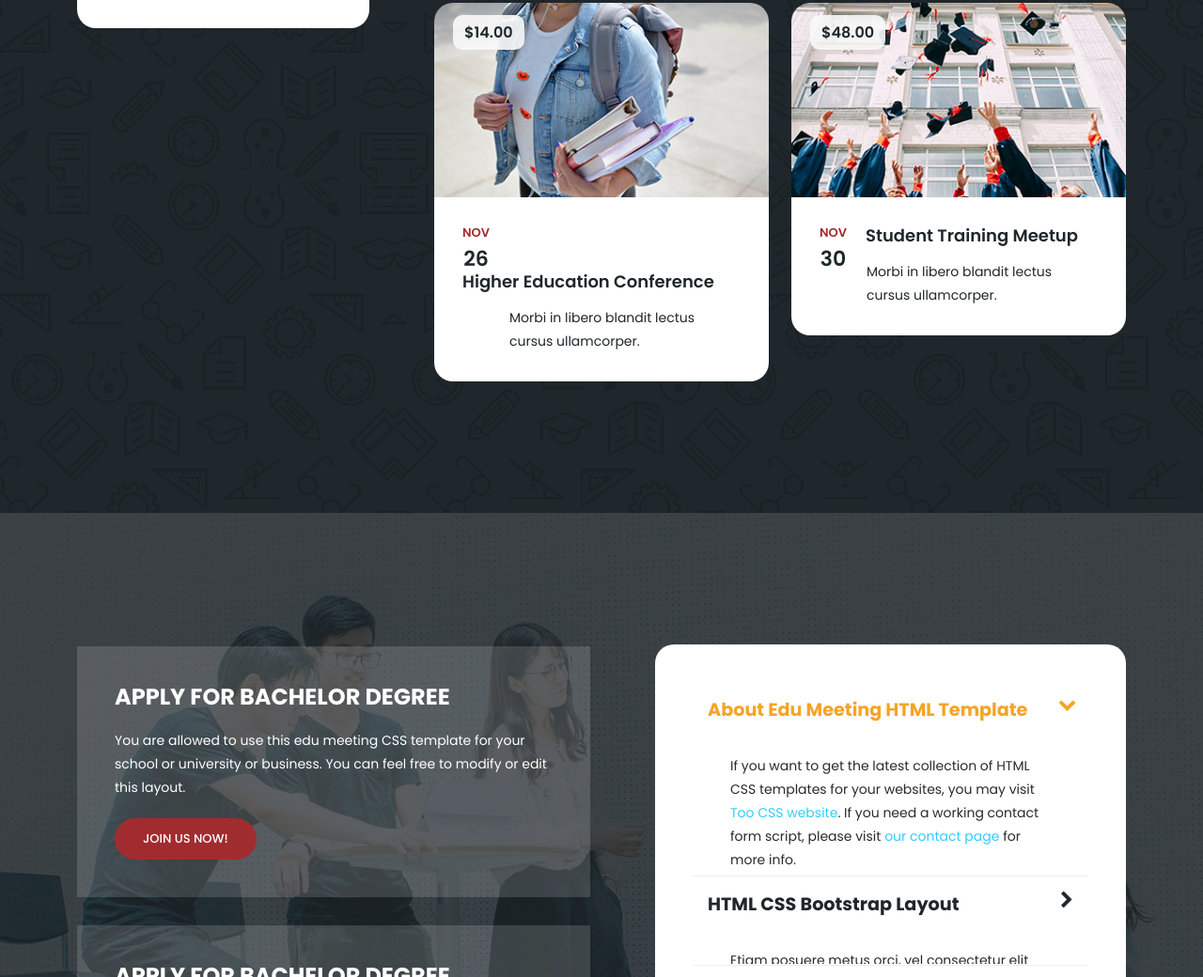
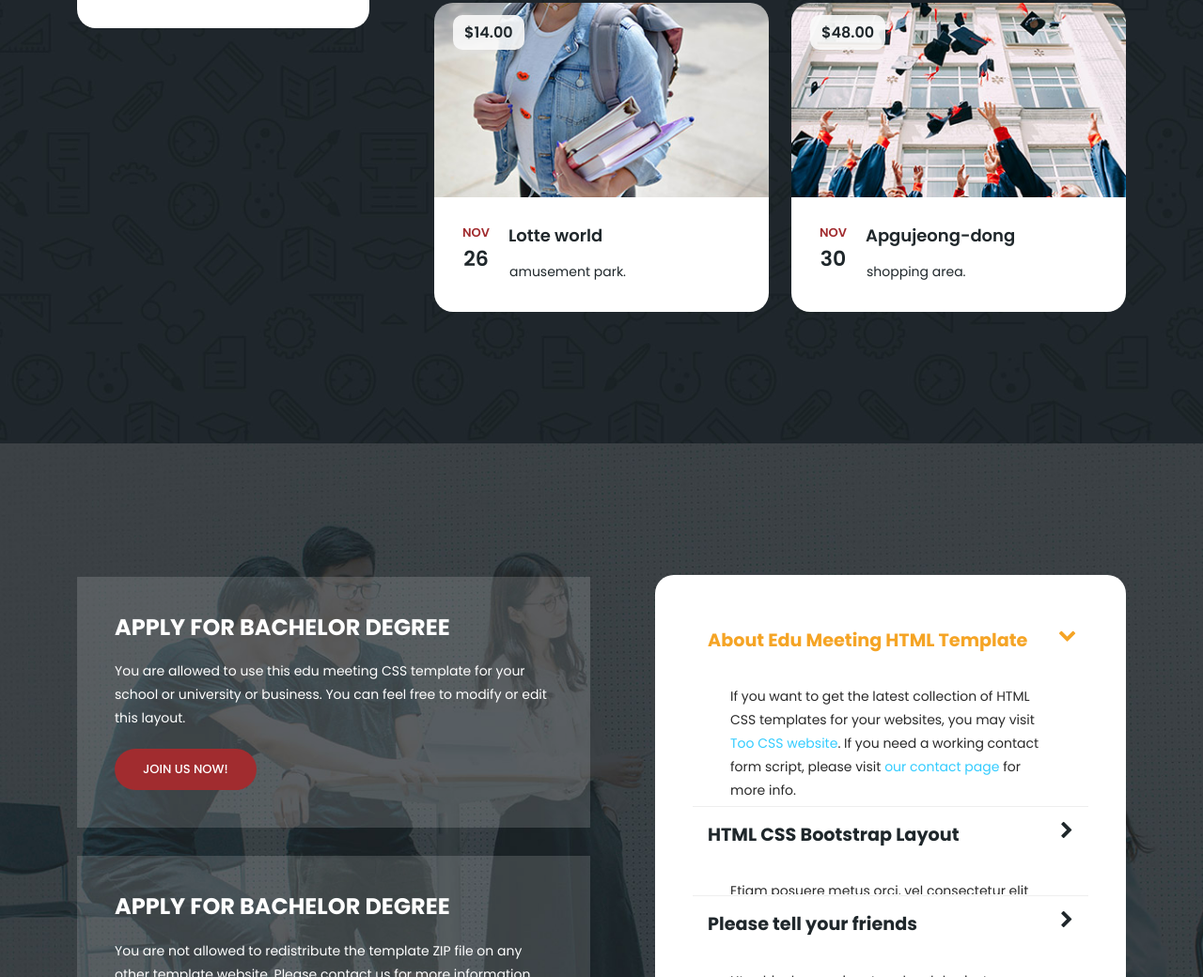
Before and after one commit to swunana/web, a plain HTML site: page index.html in a window 1280 px wide. Shown: the part 1589-2629 px from the top of the page at 94% size. Drawn offline with nearby package versions, Linux system fonts and the light colour scheme.

Commit message:
Update index.html

```diff
--- a/index.html
+++ b/index.html
@@ -249,8 +249,8 @@ https://templatemo.com/tm-569-edu-meeting
                   <div class="date">
                     <h6>Nov <span>26</span></h6>
                   </div>
-                  <a href="meeting-details.html"><h4>Higher Education Conference</h4></a>
-                  <p>Morbi in libero blandit lectus<br>cursus ullamcorper.</p>
+                  <a href="meeting-details.html"><h4>Lotte world</h4></a>
+                  <p>amusement park.</p>
                 </div>
               </div>
             </div>
@@ -266,8 +266,8 @@ https://templatemo.com/tm-569-edu-meeting
                   <div class="date">
                     <h6>Nov <span>30</span></h6>
                   </div>
-                  <a href="meeting-details.html"><h4>Student Training Meetup</h4></a>
-                  <p>Morbi in libero blandit lectus<br>cursus ullamcorper.</p>
+                  <a href="meeting-details.html"><h4>Apgujeong-dong</h4></a>
+                  <p>shopping area.</p>
                 </div>
               </div>
             </div>
```
